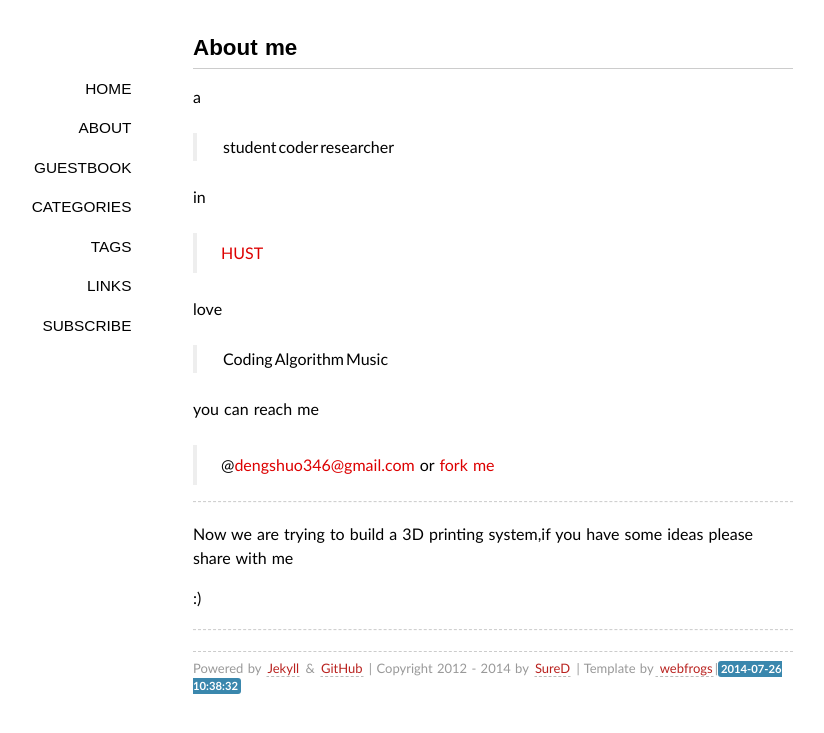
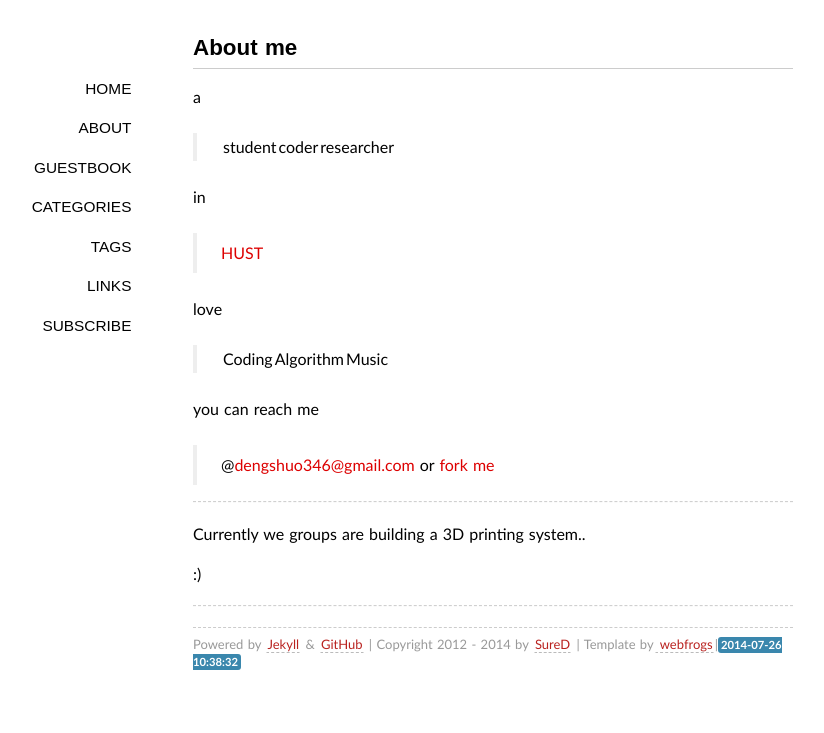
Before and after one commit to SureD/sured.github.com, a Jekyll site: the page built from about/index.md, in a window 1280 px wide. Shown: the top 733 px of the page, without its empty margins (147-971 px from the left). Built offline with Jekyll 4.4.1, drawn with Linux system fonts in a browser that asks for light colours; some web fonts are replaced; Markdown is read by kramdown in place of the engine named in the settings; comment, search, counter and statistics services are not loaded.

Commit message:
change some index

```diff
--- a/about/index.md
+++ b/about/index.md
@@ -17,7 +17,7 @@ you can reach me
 
 ----
 
-Now we are trying to build a 3D printing system,if you have some ideas please share with me
+Currently we groups are building a 3D printing system..
 
 :)
 
```
Also changed, not shown: guestbook/index.md (+4 -0 lines).
